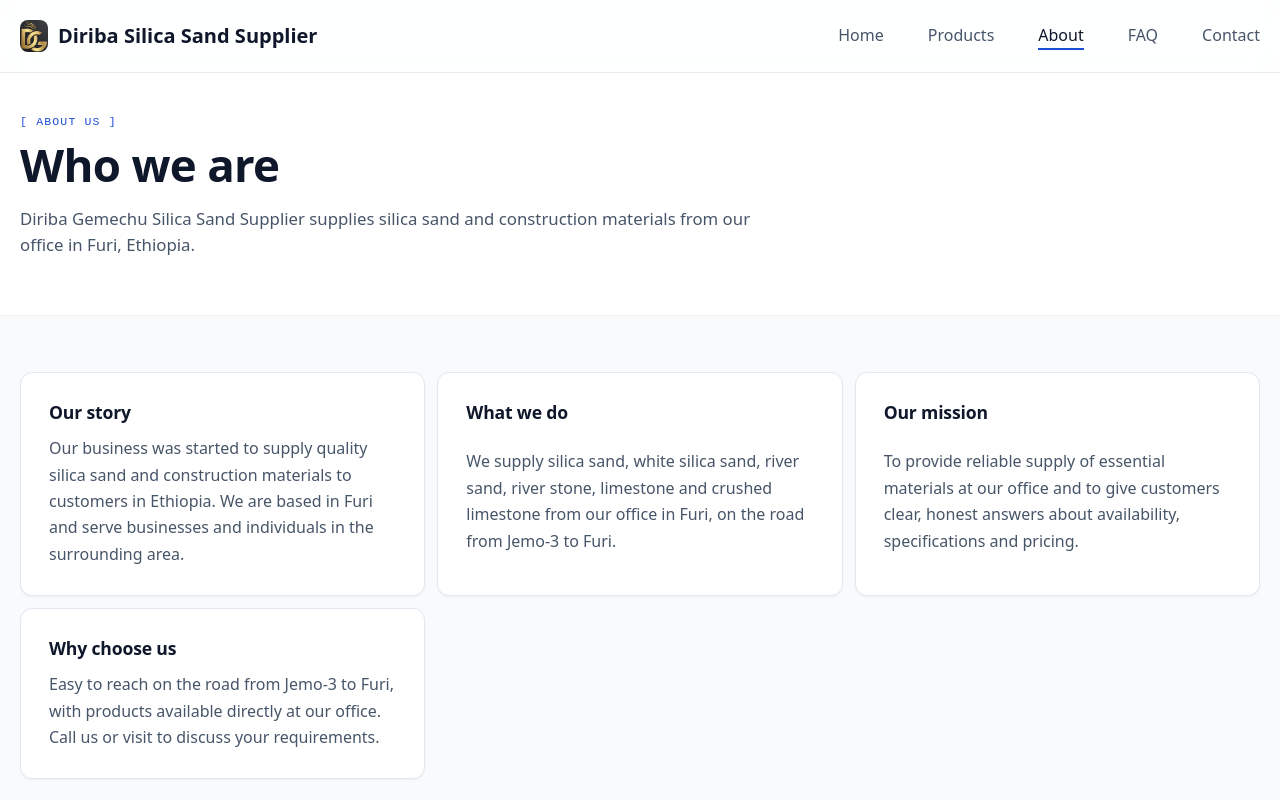
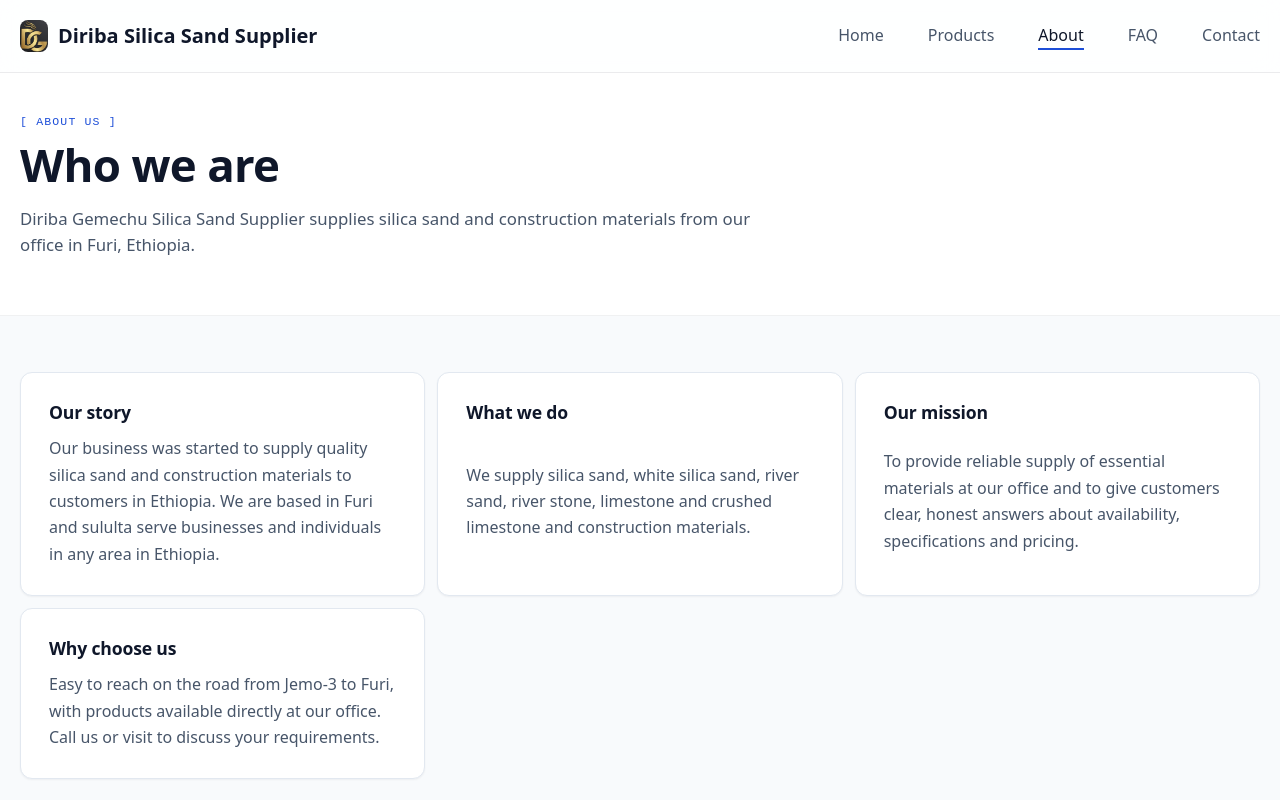
Before and after one commit to ibradise/silica-sand, a Next.js app: page /about in a window 1280 px wide. Shown: the top 800 px of the page. Built offline with nearby package versions, Linux system fonts and the light colour scheme; no server answers.

Commit message:
Add README, uncomment FAQ in nav/footer, add FAQ to sitemap

```diff
--- a/src/app/about/page.tsx
+++ b/src/app/about/page.tsx
@@ -42,8 +42,7 @@ export default function AboutPage() {
               <p>
                 Our business was started to supply quality silica sand and
                 construction materials to customers in Ethiopia. We are based in
-                Furi and serve businesses and individuals in the surrounding
-                area.
+                Furi and sululta serve businesses and individuals in any area in Ethiopia.
               </p>
             </div>
 
@@ -51,8 +50,7 @@ export default function AboutPage() {
               <h2>What we do</h2>
               <p>
                 We supply silica sand, white silica sand, river sand, river
-                stone, limestone and crushed limestone from our office in Furi,
-                on the road from Jemo-3 to Furi.
+                stone, limestone and crushed limestone and construction materials.
               </p>
             </div>
 
--- a/src/app/sitemap.ts
+++ b/src/app/sitemap.ts
@@ -8,6 +8,8 @@ export default function sitemap(): MetadataRoute.Sitemap {
   return [
     { url: `${base}/`, lastModified: now },
     { url: `${base}/products`, lastModified: now },
+    { url: `${base}/about`, lastModified: now },
+    { url: `${base}/faq`, lastModified: now },
     { url: `${base}/contact`, lastModified: now },
     ...products.map((product) => ({
       url: `${base}/products/${product.slug}`,
```
Also changed, not shown: 1 other file (tests, documents, lock files or other folders).
